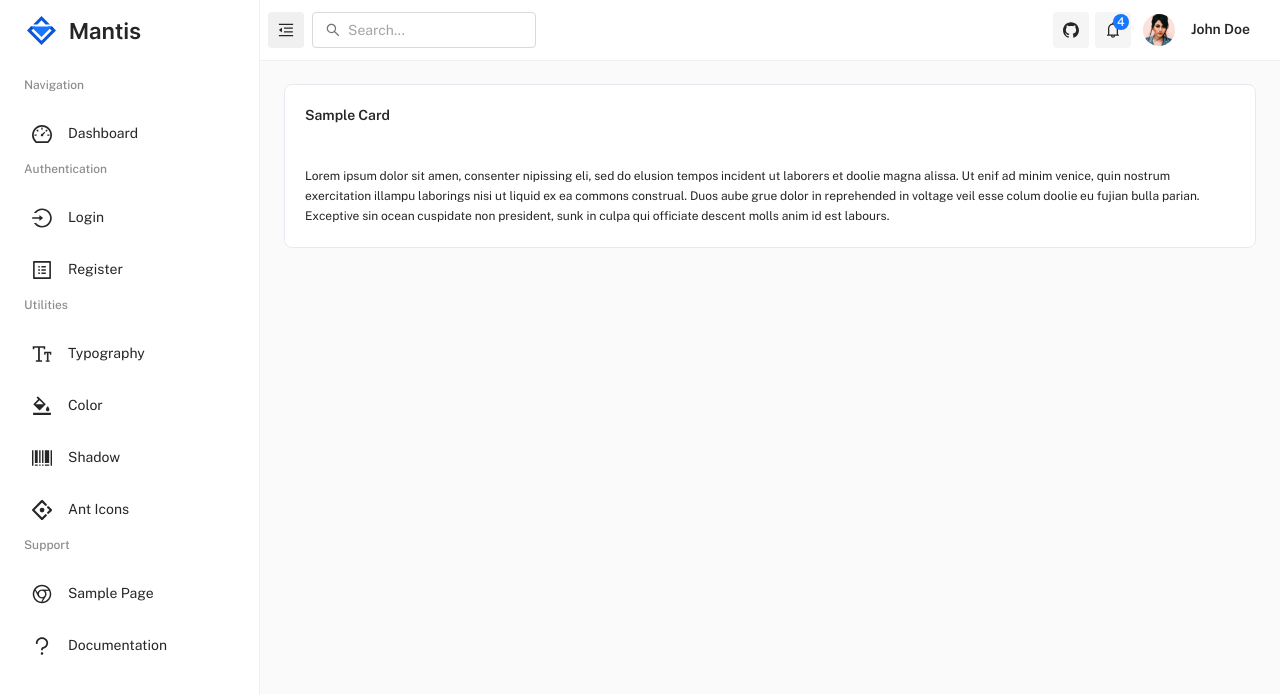
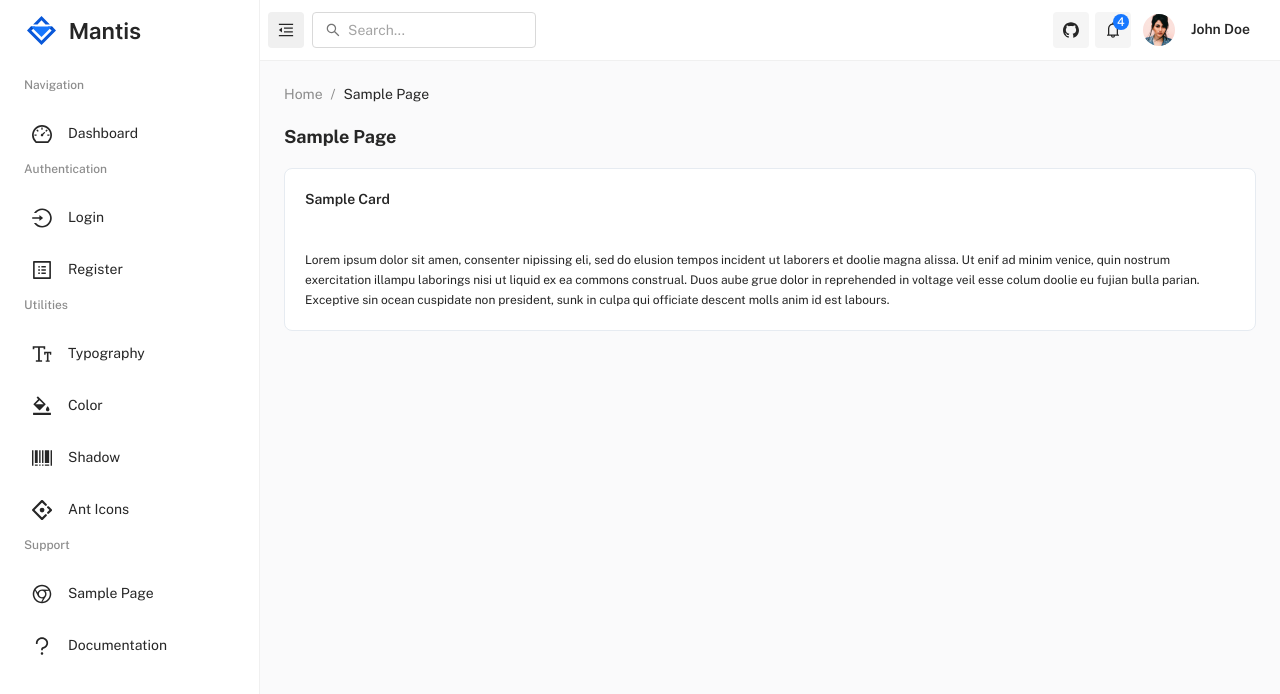
Before and after one commit to suvvadAshok/mantis-free-react-admin-template, a React (Create React App) app: page / in a window 1280 px wide. Shown: the top 694 px of the page. Built offline with nearby package versions, Linux system fonts and the light colour scheme.

Commit message:
add breadcrumb

```diff
--- a/src/pages/SamplePage.js
+++ b/src/pages/SamplePage.js
@@ -1,5 +1,7 @@
 // material-ui
 import { Typography } from '@mui/material';
+import Breadcrumbs from '@mui/material/Breadcrumbs';
+import Link from '@mui/material/Link';
 
 // project import
 import MainCard from '../components/MainCard';
@@ -7,14 +9,25 @@ import MainCard from '../components/MainCard';
 // ==============================|| SAMPLE PAGE ||============================== //
 
 const SamplePage = () => (
-  <MainCard title="Sample Card">
-    <Typography variant="body2">
-      Lorem ipsum dolor sit amen, consenter nipissing eli, sed do elusion tempos incident ut laborers et doolie magna alissa. Ut enif ad
-      minim venice, quin nostrum exercitation illampu laborings nisi ut liquid ex ea commons construal. Duos aube grue dolor in reprehended
-      in voltage veil esse colum doolie eu fujian bulla parian. Exceptive sin ocean cuspidate non president, sunk in culpa qui officiate
-      descent molls anim id est labours.
+  <>
+    <Breadcrumbs aria-label="breadcrumb">
+      <Link underline="hover" color="inherit" href="/">
+        Home
+      </Link>
+      <Typography color="text.primary">Sample Page</Typography>
+    </Breadcrumbs>
+    <Typography variant="h1" sx={{ fontWeight: '700', fontSize: '18px', my: '20px' }}>
+      Sample Page
     </Typography>
-  </MainCard>
+    <MainCard title="Sample Card">
+      <Typography variant="body2">
+        Lorem ipsum dolor sit amen, consenter nipissing eli, sed do elusion tempos incident ut laborers et doolie magna alissa. Ut enif ad
+        minim venice, quin nostrum exercitation illampu laborings nisi ut liquid ex ea commons construal. Duos aube grue dolor in
+        reprehended in voltage veil esse colum doolie eu fujian bulla parian. Exceptive sin ocean cuspidate non president, sunk in culpa qui
+        officiate descent molls anim id est labours.
+      </Typography>
+    </MainCard>
+  </>
 );
 
 export default SamplePage;
```
